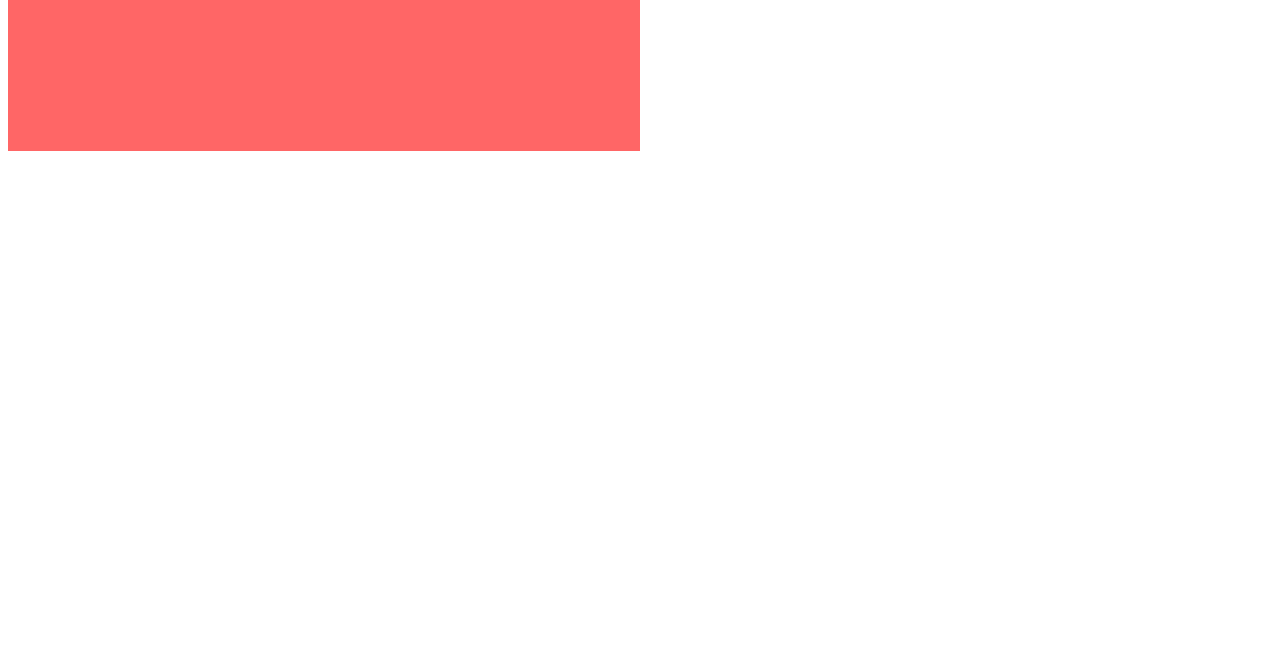
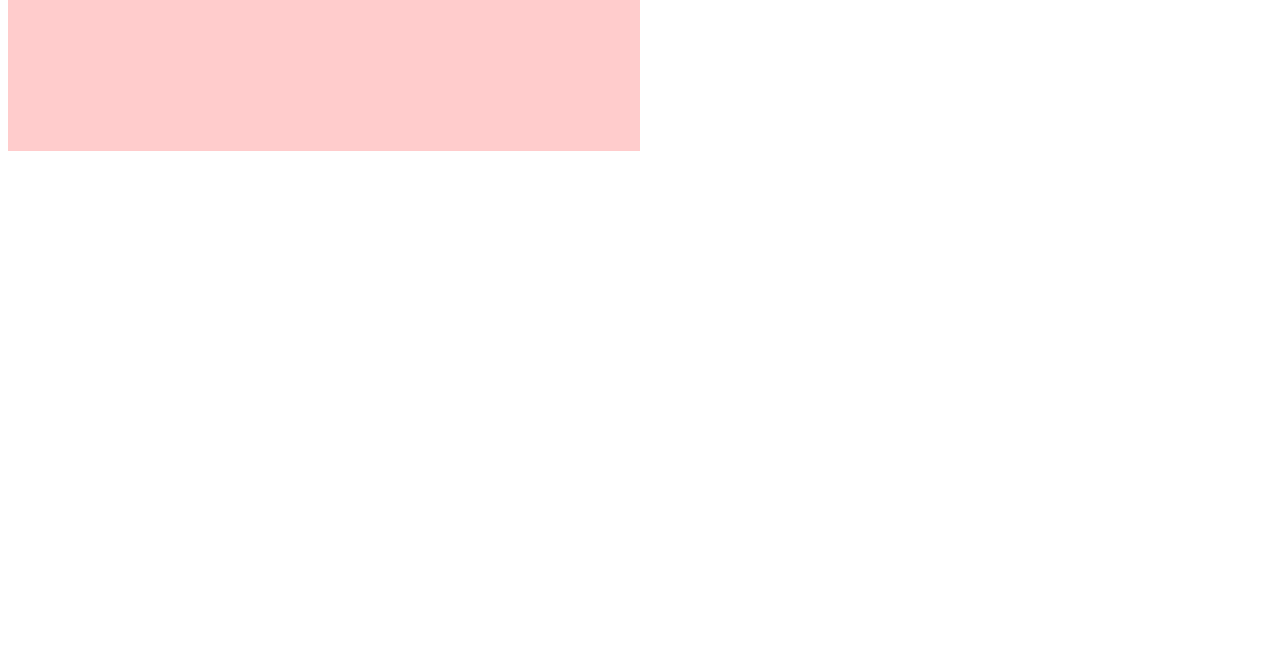
Before and after one commit to emmakennelly/emmakennelly.me, a plain HTML site: page index.html in a window 1280 px wide. Shown: the part 147-800 px from the top of the page. Drawn offline with Linux system fonts and the light colour scheme.

Commit message:
changed color

```diff
--- a/index.html
+++ b/index.html
@@ -7,7 +7,9 @@
       height: 200px;
       width: 50%;
       color: white;
-      background-color: #ff6666;
+      text-align: center;
+      font-size: 30px;
+      background-color: #ffcccc;
     }
 </style>
 </head>
```
